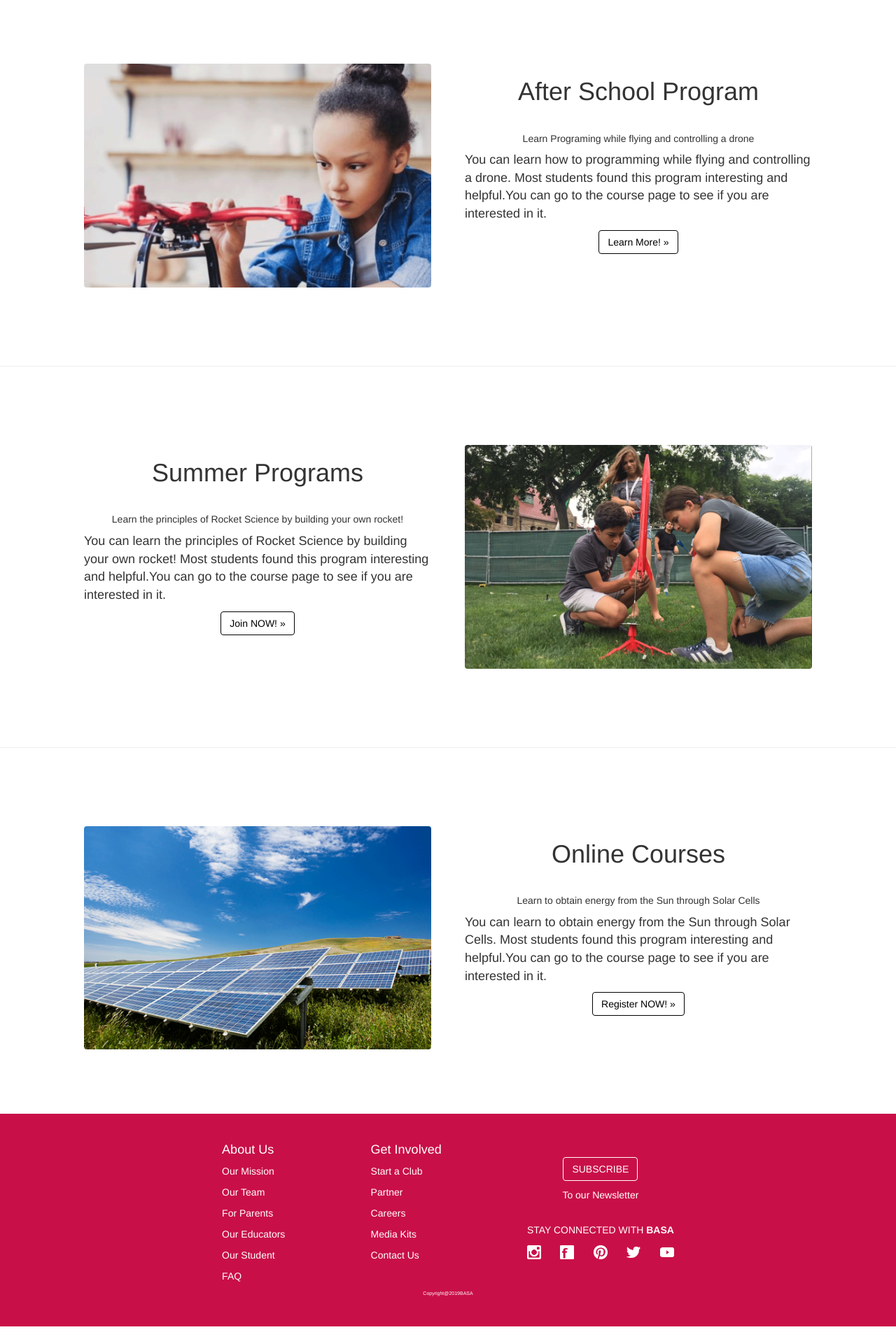
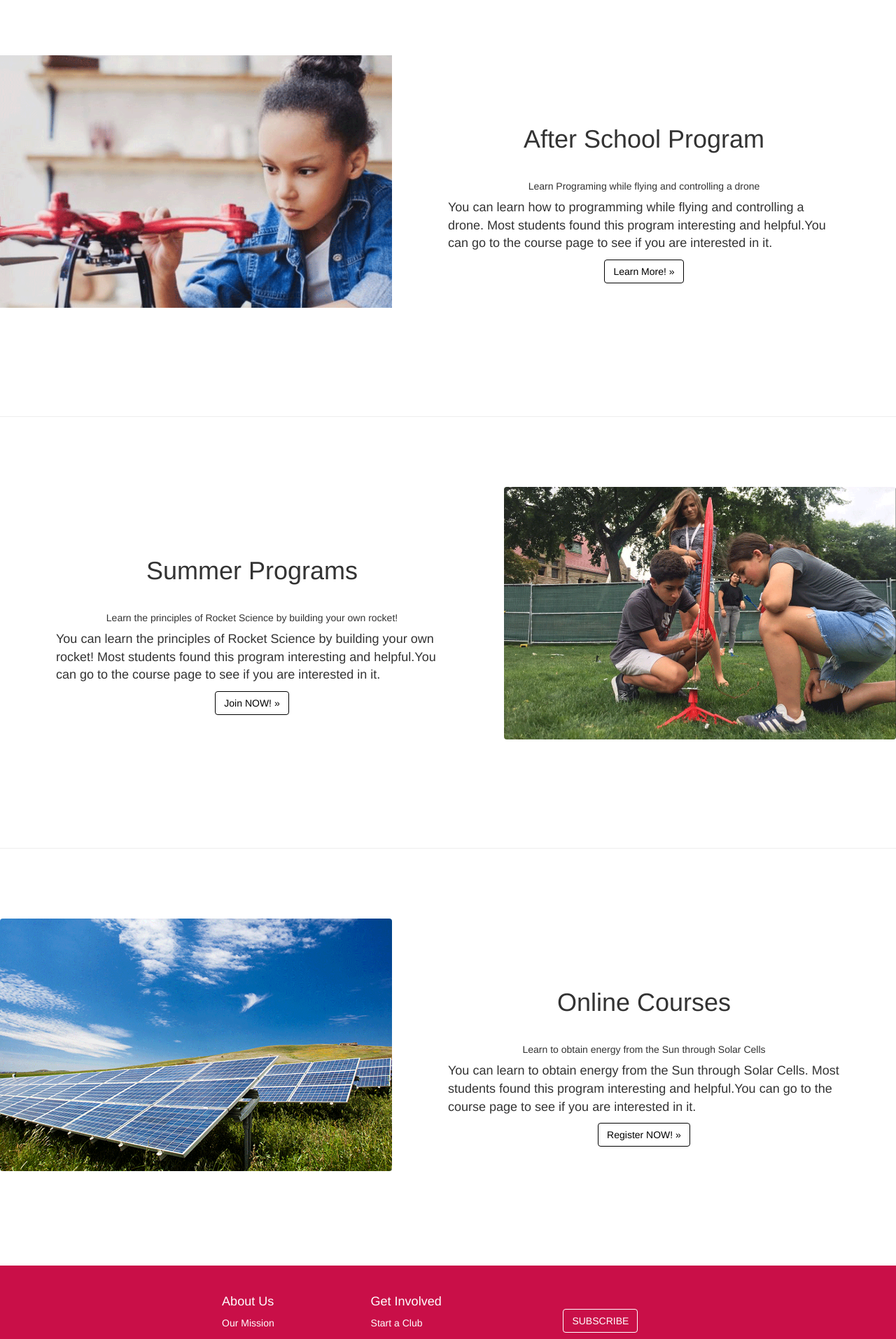
Before and after one commit to jxu43/BASA, a Node server app: page / in a window 1280 px wide. Shown: the part 831-2745 px from the top of the page at 70% size. Run offline with Node 20, Linux system fonts and the light colour scheme; some libraries are stand-ins or nearby versions.

Commit message:
welcome/nav page css

```diff
--- /dev/null
+++ b/client/public/css/flex.css
@@ -0,0 +1,8 @@
+.flex-container {
+	display: flex;
+	justify-content: space-between;
+}
+
+.padding-large {
+	padding: 80px;
+}
--- a/client/views/navbar.hbs
+++ b/client/views/navbar.hbs
@@ -14,14 +14,14 @@
         <div class="w3-bar w3-white w3-padding w3-card" style="letter-spacing:4px;">
             <a href="/" class="w3-bar-item" style="width: 150px"><img src="/img/BASA%20logo.png" style="height: 80%; width: 80%"></a>
 
-            <div class="w3-left w3-hide-small navigation">
+            <div class="w3-left w3-hide-small navigation" style="color: #2196F3;">
                 <a href="/" class="w3-bar-item w3-button">Home</a>
                 <a href="#" class="w3-bar-item w3-button">Courses</a>
                 <a href="#" class="w3-bar-item w3-button">About</a>
                 <a href="#" class="w3-bar-item w3-button">Contact</a>
             </div>
             <!-- Right-sided navbar links. Hide them on small screens -->
-            <div class="w3-right w3-hide-small navigation">
+            <div class="w3-right w3-hide-small navigation" style="color: #c90f48;">
                 <a href="/users/register" class="w3-bar-item w3-button">Join US!</a>
                 <a href="/users/login" class="w3-bar-item w3-button">Sign in</a>
             </div>
--- a/client/views/welcome.hbs
+++ b/client/views/welcome.hbs
@@ -5,17 +5,19 @@
     <title>Main Page</title>
     <link rel="stylesheet" href="/css/index.css">
     <link rel="stylesheet" href="/css/w3.css">
+    <link rel="stylesheet" href="/css/flex.css">
     <link rel="stylesheet" href="https://maxcdn.bootstrapcdn.com/bootstrap/3.4.0/css/bootstrap.min.css">
     <script src="https://ajax.googleapis.com/ajax/libs/jquery/3.3.1/jquery.min.js"></script>
     <script src="https://maxcdn.bootstrapcdn.com/bootstrap/3.4.0/js/bootstrap.min.js"></script>
     <script type="text/javascript" src="/js/footer.js"></script>
+
 </head>
 <body>
 
 <!--content-->
-<div class="w3-content" style="max-width: 100%">
+<div class="">
     <!--Carousel-->
-    <div id="myCarousel" class="carousel slide" data-ride="carousel">
+    <div id="myCarousel" class="w3-content carousel slide" data-ride="carousel" style="max-width: 90%">
         <!-- Indicators -->
         <ol class="carousel-indicators">
             <li data-target="#myCarousel" data-slide-to="0" class="active"></li>
@@ -25,26 +27,18 @@
         <!-- Wrapper for slides -->
         <div class="carousel-inner">
             <div class="item active">
-                <img src="./img/droneprograming.png" alt="droneprogramming" class="carousel-banner-img">
-                <div class="carousel-caption">
-                    <h3>Learn Programing while flying and controlling a drone</h3>
-                    <p><a href="#" class="btn btn-large" style="color: white; border-color: white">Register NOW! &raquo;</a></p>
-                </div>
+                <img src="/img/cover3.png" alt="droneprogramming" class="carousel-banner-img">
             </div>
             <div class="item">
-                <img src="./img/rocketscience.png" alt="rocketscience" class="carousel-banner-img">
-                <div class="carousel-caption">
-                    <h3>Learn the principles of Rocket Science by building your own rocket!</h3>
-                    <p><a href="#" class="btn btn-large" style="color: white; border-color: white">Register NOW! &raquo;</a></p>
-                </div>
+                <img src="/img/cover1.jpg" alt="rocketscience" class="carousel-banner-img">
             </div>
 
             <div class="item">
-                <img src="./img/solarcells.png" alt="solarcells" class="carousel-banner-img">
-                <div class="carousel-caption">
-                    <h3>Learn to obtain energy from the Sun through Solar Cells</h3>
-                    <p><a href="#" class="btn btn-large" style="color: white; border-color: white">Register NOW! &raquo;</a></p>
-                </div>
+                <img src="/img/cover2.jpg" alt="play with sceince" class="carousel-banner-img">
+            </div>
+
+            <div class="item">
+                <img src="/img/cover4.jpg" alt="drone photography" class="carousel-banner-img">
             </div>
         </div>
         <!-- Left and right controls -->
@@ -60,12 +54,12 @@
 
     <!--Courses-->
     <!-- After School Program Section -->
-    <div class="w3-row padding-100 program-intro">
-        <div class="w3-col m6 w3-padding-large w3-hide-small">
-            <img src="./img/droneprograming.png" class="w3-round w3-image" alt="After School Program">
+    <div class="w3-row padding-100 flex-container">
+        <div class="" style="flex: 1">
+            <img src="/img/droneprograming.png" class=" w3-image" alt="After School Program">
         </div>
 
-        <div class="w3-col m6 w3-padding-large">
+        <div class="w3-col m6 padding-large" style="flex: 1">
             <h1 class="w3-center">After School Program</h1><br>
             <h5 class="w3-center">Learn Programing while flying and controlling a drone</h5>
             <p class="w3-large">You can learn how to programming while flying and controlling a drone. Most students found this program interesting and helpful.You can go to the course page to
@@ -76,8 +70,8 @@
 
     <hr>
     <!-- Summer Program Section -->
-    <div class="w3-row padding-100 program-intro">
-        <div class="w3-col m6 w3-padding-large">
+    <div class="w3-row padding-100 flex-container">
+        <div class="w3-col m6 padding-large" style="flex: 1">
             <h1 class="w3-center">Summer Programs</h1><br>
             <h5 class="w3-center">Learn the principles of Rocket Science by building your own rocket!</h5>
             <p class="w3-large">You can learn the principles of Rocket Science by building your own rocket! Most students found this program interesting and helpful.You can go to the course page to
@@ -85,19 +79,19 @@
             <p class="w3-center"><a href="#" class="btn btn-large" style="color: black; border-color: black">Join NOW! &raquo;</a></p>
         </div>
 
-        <div class="w3-col m6 w3-padding-large w3-hide-small">
-            <img src="./img/rocketscience.png" class="w3-round w3-image" alt="Summer Programs">
+        <div class="" style="flex: 1">
+            <img src="/img/rocketscience.png" class="w3-round w3-image" alt="Summer Programs">
         </div>
     </div>
 
     <hr>
     <!--Online Courses-->
-    <div class="w3-row padding-100 program-intro">
-        <div class="w3-col m6 w3-padding-large w3-hide-small">
-            <img src="./img/solarcells.png" class="w3-round w3-image" alt="Online Courses">
+    <div class="w3-row padding-100 flex-container">
+        <div class="" style="flex: 1">
+            <img src="/img/solarcells.png" class="w3-round w3-image" alt="Online Courses">
         </div>
 
-        <div class="w3-col m6 w3-padding-large">
+        <div class="w3-col m6 padding-large" style="flex: 1">
             <h1 class="w3-center">Online Courses</h1><br>
             <h5 class="w3-center">Learn to obtain energy from the Sun through Solar Cells</h5>
             <p class="w3-large">You can learn to obtain energy from the Sun through Solar Cells. Most students found this program interesting and helpful.You can go to the course page to
--- a/server/config/authenticate.js
+++ b/server/config/authenticate.js
@@ -10,6 +10,6 @@ module.exports = {
         if (!req.isAuthenticated()) {
             return next();
         }
-        res.redirect('/home');
+        res.redirect('/');
     }
 };
```
Also changed, not shown: client/public/img/cover1.jpg (added), client/public/img/cover2.jpg (added), client/public/img/cover4.jpg (added), 4 other files.
